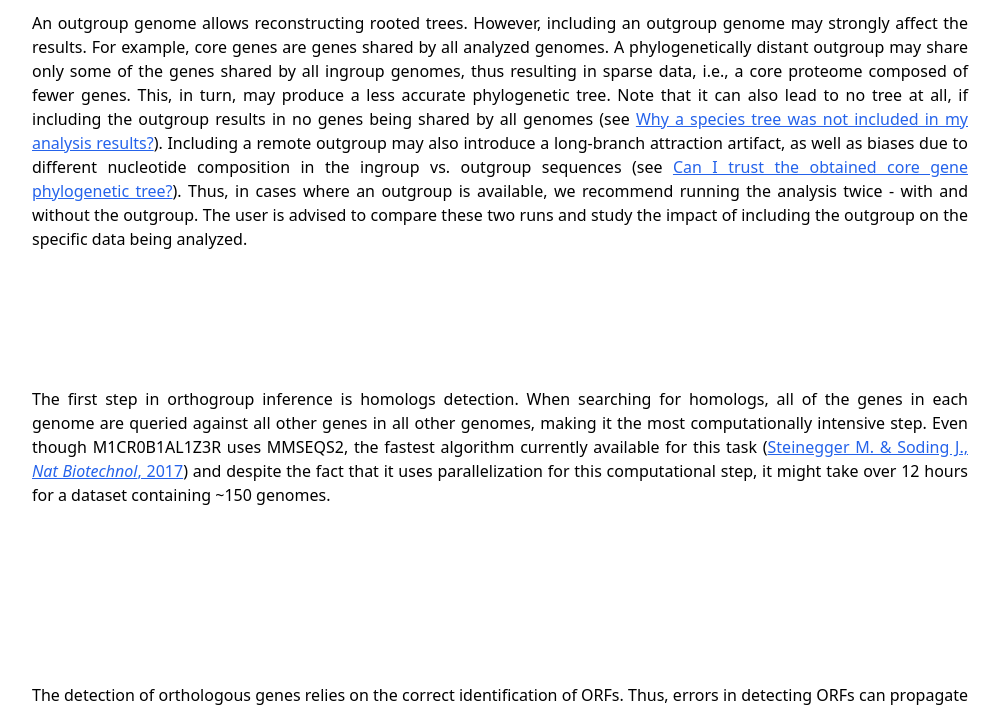
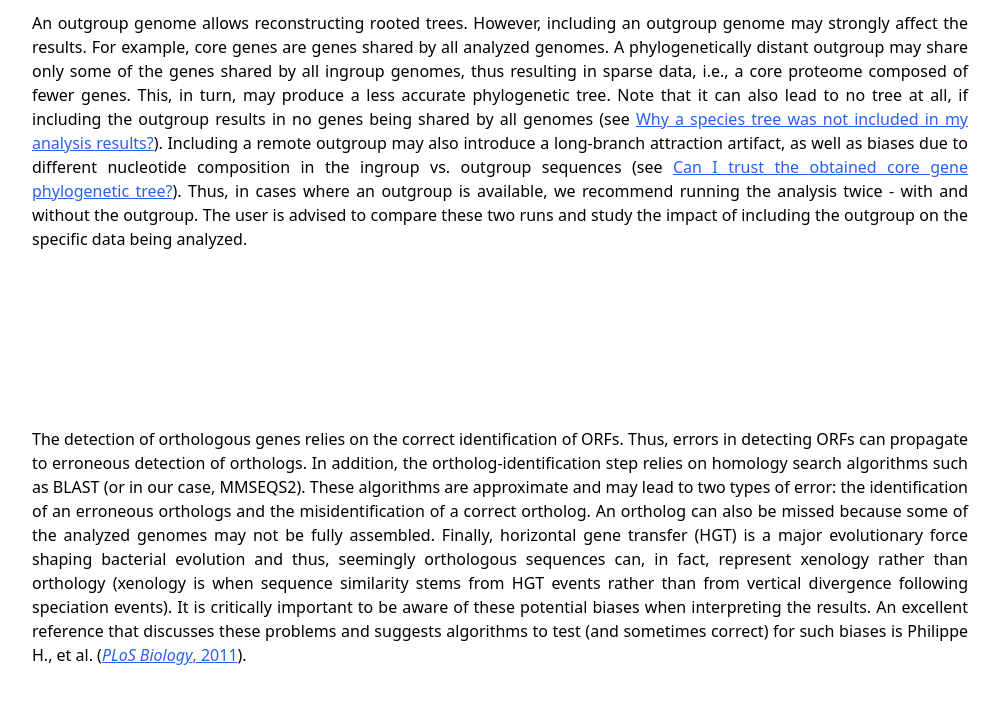
Before and after one commit to idotan286/microbializer_v2, a Flask app: template app/templates/faq.html in a window 1280 px wide. Shown: the part 1425-2134 px from the top of the page, without its empty margins (140-1140 px from the left). Run offline with Flask 3, Linux system fonts and the light colour scheme; the template is opened without the code that fills it, so the values that code supplies are empty; parts of the project's set-up code (start-up, migrations or seed data) failed here and were passed over; some libraries are stand-ins or nearby versions.

Commit message:
delete irrelevant question from FAQ, improve overview

```diff
--- a/app/templates/faq.html
+++ b/app/templates/faq.html
@@ -84,17 +84,6 @@
 			*Minimal percentage for core: 50% (only three genes that are shared by 100% were detected)
 			<br>
         </p> -->
-
-        <h2 class="text-4xl text-center  text-white select-none my-5 text-outline">Why does the orthogroup inference step take so long?</h2>
-        <p class="w-3/4 text-center text-l p-3 m-4 rounded-md  text-black bg-white bg-opacity-75 text-justify">
-            The first step in orthogroup inference is homologs detection. When searching for homologs, all of the genes in each
-			genome are queried against all other genes in all other genomes, making it the most computationally intensive step.
-			Even though M1CR0B1AL1Z3R uses MMSEQS2, the fastest algorithm currently available for this task
-			(<a class="text-blue-600 underline decoration-solid" href="https://doi.org/10.1038/nbt.3988" target="_blank">Steinegger M. & Soding J., <i>Nat Biotechnol</i>, 2017</a>)
-			and despite the fact that it uses parallelization for this computational step, it might take over 12 hours for a
-			dataset containing ~150 genomes.
-			<br>
-        </p>
 
         <a name="homolog_inference"></a>
         <h2 class="text-4xl text-center  text-white select-none my-5 text-outline">How reliable is the orthogroup inference step and is there a way to improve it?</h2>
--- a/app/templates/overview.html
+++ b/app/templates/overview.html
@@ -121,7 +121,7 @@
 			<br><br>
 			&#x25cf; Folder 04_orphan_genes: A file for each genome containing a list of the orphan genes of that genome (genes that don't have any orthologs in other genomes). Orphan genes may be single-copy, meaning that they have only one copy in the gneome, or multi-copy, meaning that they have multiple copies in the genome (and in that case they are part of an "orphan orthogroup" - orthgroup that contains genes from a single genome).
 			<br><br>
-			&#x25cf; Folder 05a_orthogroups: The orthogroups: (1) in a table (csv) format, where each row is an orthogroup and each column is a genome. (2) an annotated table similar to (1) with the addition of KEGG Orthology annotations for each orthogroup as well as the average Codon Adaptation Index (CAI) of all the genes in the orthogroup. (3) A phyletic pattern matrix (a table where row i is a genome, column j is an orthogroup and the i,j entry contains 1 if the orthogroup j contains a member of genome i, o.w., 0).
+			&#x25cf; Folder 05a_orthogroups: The orthogroups: (1) in a table (csv) format, where each row is an orthogroup and each column is a genome. (2) an annotated table similar to (1) with the addition of KEGG Orthology annotations for each orthogroup as well as the average Codon Adaptation Index (CAI) of all the genes in the orthogroup. The annotated table is sorted by the average CAI value of the orthogroups, from highest to lowest. (3) A phyletic pattern matrix (a table where row i is a genome, column j is an orthogroup and the i,j entry contains 1 if the orthogroup j contains a member of genome i, o.w., 0).
 			<br><br>
 			&#x25cf; Folder 05b_orthogroups_sizes: A bar plot of the orthogroups sizes frequency.
 			<br><br>
```
